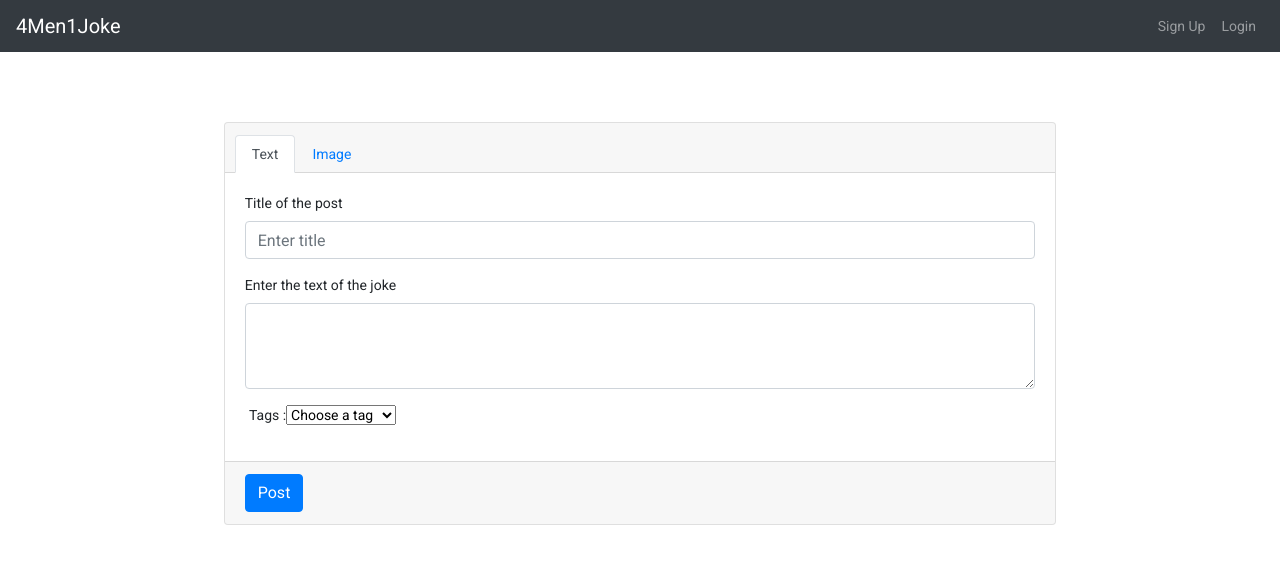
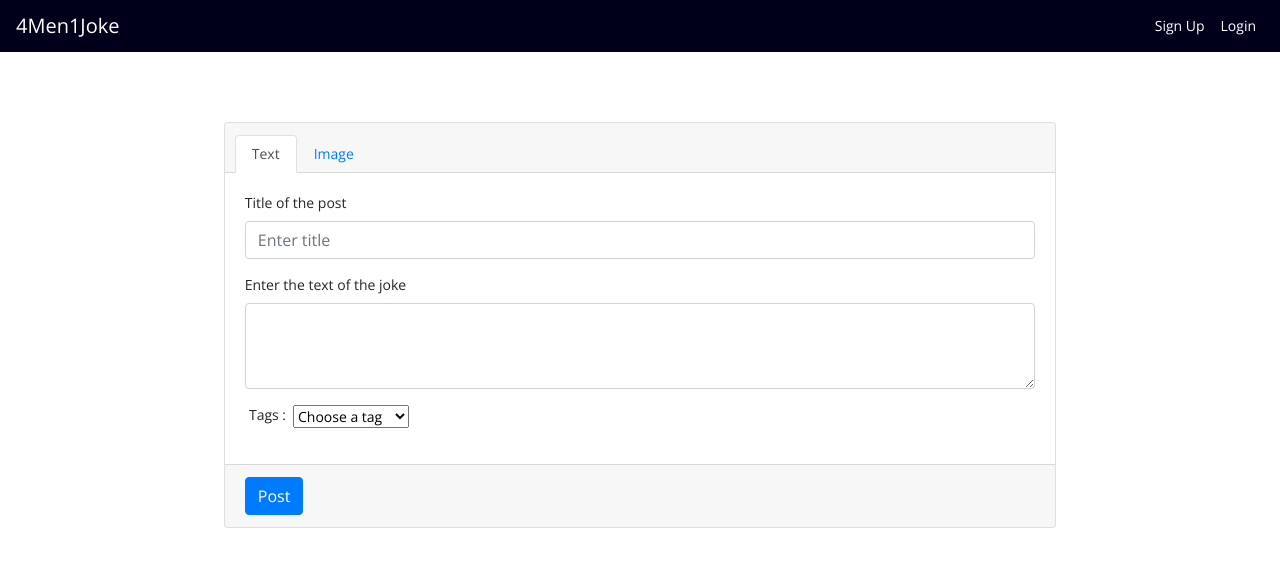
Before and after one commit to Ca3zsar/4Men1Joke, an Angular app in the folder Client/: page /post in a window 1280 px wide. Shown: the top 566 px of the page. Built offline with nearby package versions, Linux system fonts and the light colour scheme.

Commit message:
Fixed visual bugs

```diff
--- a/Client/src/app/app.component.css
+++ b/Client/src/app/app.component.css
@@ -0,0 +1,8 @@
+.navigation-bar{
+    background-color: rgb(0, 0, 26);
+}
+
+.navbar-text{
+    font-family: "OpenSans";
+    color:white;
+}
--- a/Client/src/app/app.component.html
+++ b/Client/src/app/app.component.html
@@ -1,23 +1,23 @@
 <div id="app">
-  <nav class="navbar navbar-expand navbar-dark bg-dark">
-    <a href="/home" routerLink="home" class="navbar-brand">4Men1Joke</a>
+  <nav class="navbar navbar-expand navigation-bar">
+    <a href="/home" routerLink="home" class="navbar-brand navbar-text">4Men1Joke</a>
 
 
     <ul class="navbar-nav ml-auto" *ngIf="!isLoggedIn">
       <li class="nav-item">
-        <a href="/register" class="nav-link" routerLink="register">Sign Up</a>
+        <a href="/register" class="nav-link navbar-text" routerLink="register">Sign Up</a>
       </li>
       <li class="nav-item">
-        <a href="/login" class="nav-link" routerLink="login">Login</a>
+        <a href="/login" class="nav-link navbar-text" routerLink="login">Login</a>
       </li>
     </ul>
 
     <ul class="navbar-nav ml-auto" *ngIf="isLoggedIn">
       <li class="nav-item">
-        <a href="/profile" class="nav-link" routerLink="profile">{{ username }}</a>
+        <a href="/profile" class="nav-link navbar-text" routerLink="profile">{{ username }}</a>
       </li>
       <li class="nav-item">
-        <a href class="nav-link" (click)="logout()">Log Out</a>
+        <a href class="nav-link navbar-text" (click)="logout()">Log Out</a>
       </li>
     </ul>
   </nav>
--- a/Client/src/app/post/post.component.css
+++ b/Client/src/app/post/post.component.css
@@ -19,3 +19,13 @@
 .tags-row{
     margin-left:0.3em;
 }
+
+.tag-selector-div{
+    margin-left: 0.5em;
+    margin-right: 0.5em;
+}
+
+.tag-option{
+    background-color: white;
+    color: rgb(0,0,26);
+}
--- a/Client/src/app/post/post.component.html
+++ b/Client/src/app/post/post.component.html
@@ -30,10 +30,10 @@
                         <div class="tag-wrapper" *ngFor="let tag of selectedTags">
                             <span class="badge badge-pill badge-dark tag">{{tag}}</span>
                         </div>
-                        <div class="form-group">
-                            <select (change)="addNewTag()" [(ngModel)]="selectedOption" class="form-select-color form-select-sm" aria-label=".form-select-sm example">
-                                <option [selected]="defaultValue == true">Choose a tag</option>
-                                <option *ngFor="let option of listOfTags" value={{option}}>{{option}}</option>
+                        <div class="form-group tag-selector-div">
+                            <select id="selector" (change)="addNewTag()" [(ngModel)]="selectedOption" class="form-select-color form-select-sm" aria-label=".form-select-sm example">
+                                <option value="Choose a tag" default selected>Choose a tag</option>
+                                <option class="tag-option" *ngFor="let option of listOfTags" value={{option}}>{{option}}</option>
                               </select>
                           </div>
                     </div>
--- a/Client/src/app/post/post.component.ts
+++ b/Client/src/app/post/post.component.ts
@@ -1,5 +1,5 @@
-import { Component, OnInit } from '@angular/core';
-import { FormsModule, ReactiveFormsModule } from '@angular/forms';
+import { Component, NgModule, OnInit } from '@angular/core';
+
 @Component({
   selector: 'app-post',
   templateUrl: './post.component.html',
@@ -9,16 +9,15 @@ export class PostComponent implements OnInit {
   selectedTags :string[] = [];
   listOfTags = ["not_funny", "funny", "not_important", "important", "nsfw"];
   selectedOption : any;
-  defaultValue = true;
 
   constructor() { }
 
-  addNewTag(){
-    console.log("AICI");
+  addNewTag() {
     if(this.selectedOption !== "Choose a tag" && this.selectedTags.indexOf(this.selectedOption) == -1){
       this.selectedTags.push(this.selectedOption);
     }
-    this.selectedOption = "Choose a tag";
+    var yourSelect = document.getElementById( "selector" ) as HTMLSelectElement;
+    yourSelect.selectedIndex = 0;
   }
 
   ngOnInit(): void {
--- a/Client/src/styles.css
+++ b/Client/src/styles.css
@@ -1,9 +1,9 @@
 /* You can add global styles to this file, and also import other style files */
 
 @font-face {
-    font-family: 'OpenSans';
+    font-family: "OpenSans";
     src: url(assets/fonts/OpenSans-Regular.ttf);
 }
 
 html, body { height: 100%; }
-body { margin: 0; font-family: 'OpenSans' ,Roboto, "Helvetica Neue", sans-serif; }
+body { margin: 0; font-family: "OpenSans" ,Roboto, "Helvetica Neue", sans-serif !important; }
```
Also changed, not shown: Client/src/app/app.module.ts (+5 -2 lines).
